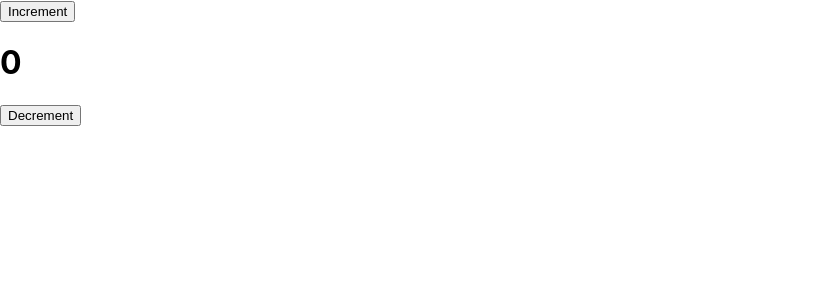
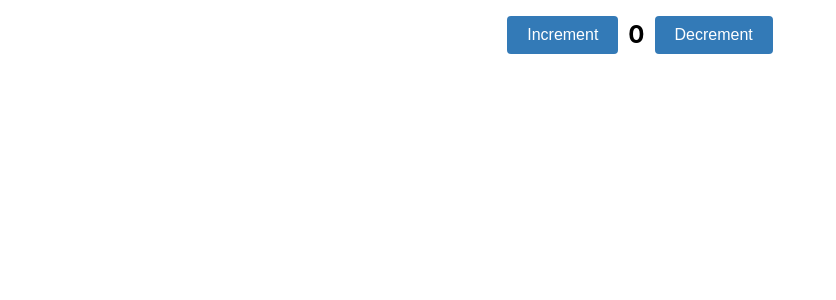
Before and after one commit to dhungwt/increment-decremt, a React (Create React App) app: page / in a window 1280 px wide. Shown: the top 300 px of the page, without its empty margins (0-836 px from the left). Built offline with nearby package versions, Linux system fonts and the light colour scheme.

Commit message:
Added Styles

```diff
--- a/src/IncrementDecrement/incrementDecrement.jsx
+++ b/src/IncrementDecrement/incrementDecrement.jsx
@@ -21,11 +21,36 @@ class IncrementDecrement extends Component {
     }
 
     render() {
+        const containerStyle = {
+            display: 'flex',
+            flexDirection: 'row',
+            alignItems: 'center',
+            justifyContent: 'center',
+            textAlign: 'center'
+        };
+
+        const buttonStyle = {
+            margin: '0 10px',
+            padding: '10px 20px',
+            fontSize: '16px',
+            backgroundColor: '#337ab7',
+            color: '#fff',
+            border: 'none',
+            borderRadius: '4px',
+            cursor: 'pointer'
+        };
+
+        const countStyle = {
+            fontSize: '24px',
+            fontWeight: 'bold',
+            margin: '20px 0'
+        };
+
         return (
-            <div className="container">
-                <button onClick={this.increment}>Increment</button>
-                <h1>{this.state.count}</h1>
-                <button onClick={this.decrement}>Decrement</button>
+            <div style={containerStyle}>
+              <button style={buttonStyle} onClick={this.increment}>Increment</button>
+              <h1 style={countStyle}>{this.state.count}</h1>
+              <button style={buttonStyle} onClick={this.decrement}>Decrement</button>
             </div>
         );
     }
```
